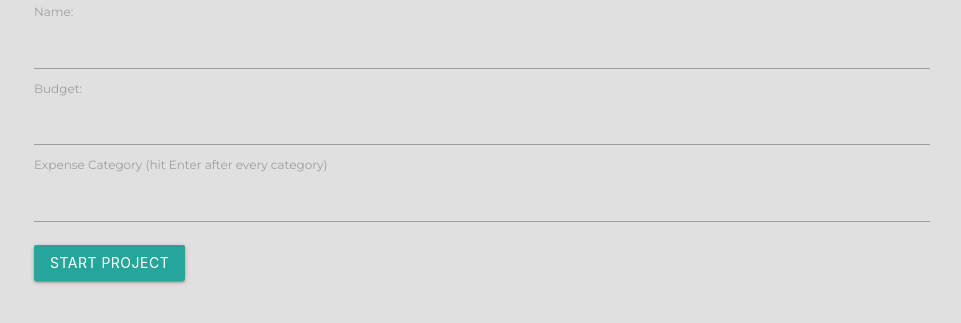
After one commit to themrinalsinha/budget-app, a Django app: page /add in a window 1280 px wide. The commit adds this page. Shown: the top 323 px of the page, without its empty margins (158-1119 px from the left). Run offline with Django 3.2, Linux system fonts and the light colour scheme.

Commit message:
add ui added

```diff
--- /dev/null
+++ b/budget/static/main.js
@@ -0,0 +1,45 @@
+// Self executing function
+(function() {
+    document.querySelector('#categoryInput').addEventListener('keydown', function(e){
+        if (e.keyCode != 13) {
+            return;
+        }
+
+        var categoryName = this.value
+        this.value = ''
+        addNewCategory(categoryName)
+        updateCategoriesString()
+    })
+
+    function addNewCategory(name) {
+        document.querySelector('#categoriesContainer').insertAdjacentHTML('beforeend',
+        `<li class="category">
+                <span class="name">${name}</span>
+                <span onclick="removeCategory(this)" class="btnRemove bold">x</span>
+        </li>`
+        )
+    }
+})()
+
+
+function fetchCategoryArray() {
+    var categories = []
+
+    document.querySelector('.category').forEach(function(e) {
+        name = e.querySelector('.name').innerHTML
+        if (name == '') return
+
+        categories.push(name)
+    })
+    return categories
+}
+
+function updateCategoriesString() {
+    categories = fetchCategoryArray()
+    document.querySelector('input[name="categoriesString"]').value = categories.join(',')
+}
+
+function removeCategory() {
+    e.parentElement.remove()
+    updateCategoriesString()
+}
--- a/budget/static/style.css
+++ b/budget/static/style.css
@@ -35,3 +35,12 @@ html { font-family: 'Montserrat'; background-color: #E0E0E0 }
 }
 
 .section-expenses li:nth-child(even) .expense { background-color: #F2F2F2 }
+
+
+/* Project Add view */
+form ul li.category {
+    display: inline-block;
+    background-color: white;
+    padding: 5px 10px;
+    margin-right: 5px;
+}
--- /dev/null
+++ b/budget/templates/add-project.html
@@ -0,0 +1,18 @@
+{% extends 'base.html' %}
+{% load static %}
+
+{% block content %}
+
+<div class="container">
+    <form action="" method="POST"> {% csrf_token %}
+        {{ form }}
+        <label for="categoryInput">Expense Category (hit Enter after every category)</label>
+        <input type="text" id="categoryInput" name="categoryInput">
+        <input type="hidden" name="categoriesString">
+        <ul id="categoriesContainer"></ul>
+
+        <button type="submit" class="btn">Start Project</button>
+    </form>
+</div>
+
+{% endblock %}
--- a/budget/templates/base.html
+++ b/budget/templates/base.html
@@ -18,5 +18,6 @@
 
     <!-- JS files -->
     <script src="https://cdnjs.cloudflare.com/ajax/libs/materialize/1.0.0/js/materialize.min.js"></script>
+    <script src="{% static 'main.js' %}"></script>
 </body>
 </html>
--- a/budget/urls.py
+++ b/budget/urls.py
@@ -3,6 +3,6 @@ from .           import views
 
 urlpatterns = [
     path('', views.project_list, name='list'),
+    path('add', views.ProjectCreateView.as_view(), name='add'),
     path('<slug:project_slug>', views.project_detail, name='detail'),
-
 ]
--- a/budget/views.py
+++ b/budget/views.py
@@ -1,4 +1,6 @@
 from django.shortcuts import render, get_object_or_404
+from django.views.generic import CreateView
+
 from .models import Project
 
 def project_list(request):
@@ -7,3 +9,13 @@ def project_list(request):
 def project_detail(request, project_slug):
     project = get_object_or_404(Project, slug=project_slug)
     return render(request, 'project-detail.html', {'project': project})
+
+class ProjectCreateView(CreateView):
+    model = Project
+    template_name = 'add-project.html'
+    fields = ('name', 'budget')
+
+    def form_valid(self, form):
+        import pdb; pdb.set_trace()
+        self.object = form.save(commit=False)
+        self.object.save()
```
Also changed, not shown: db.sqlite3.
